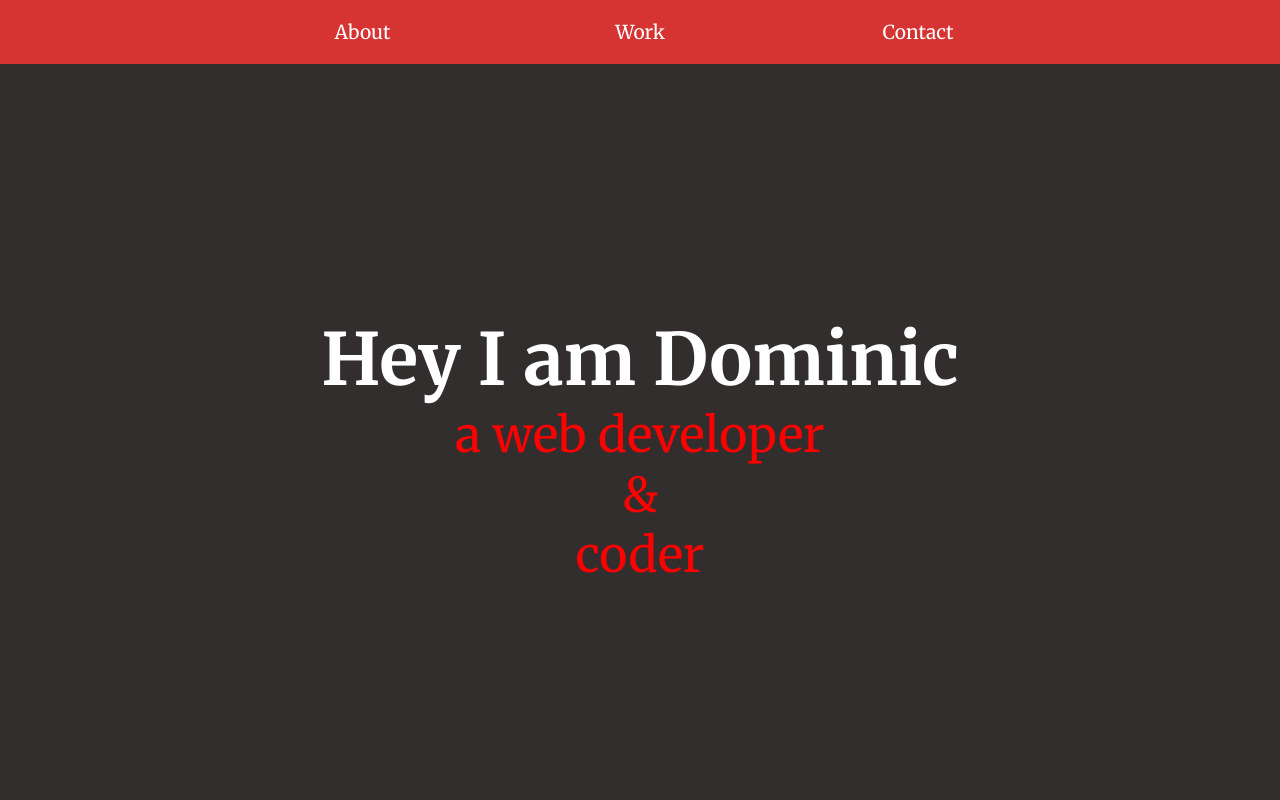
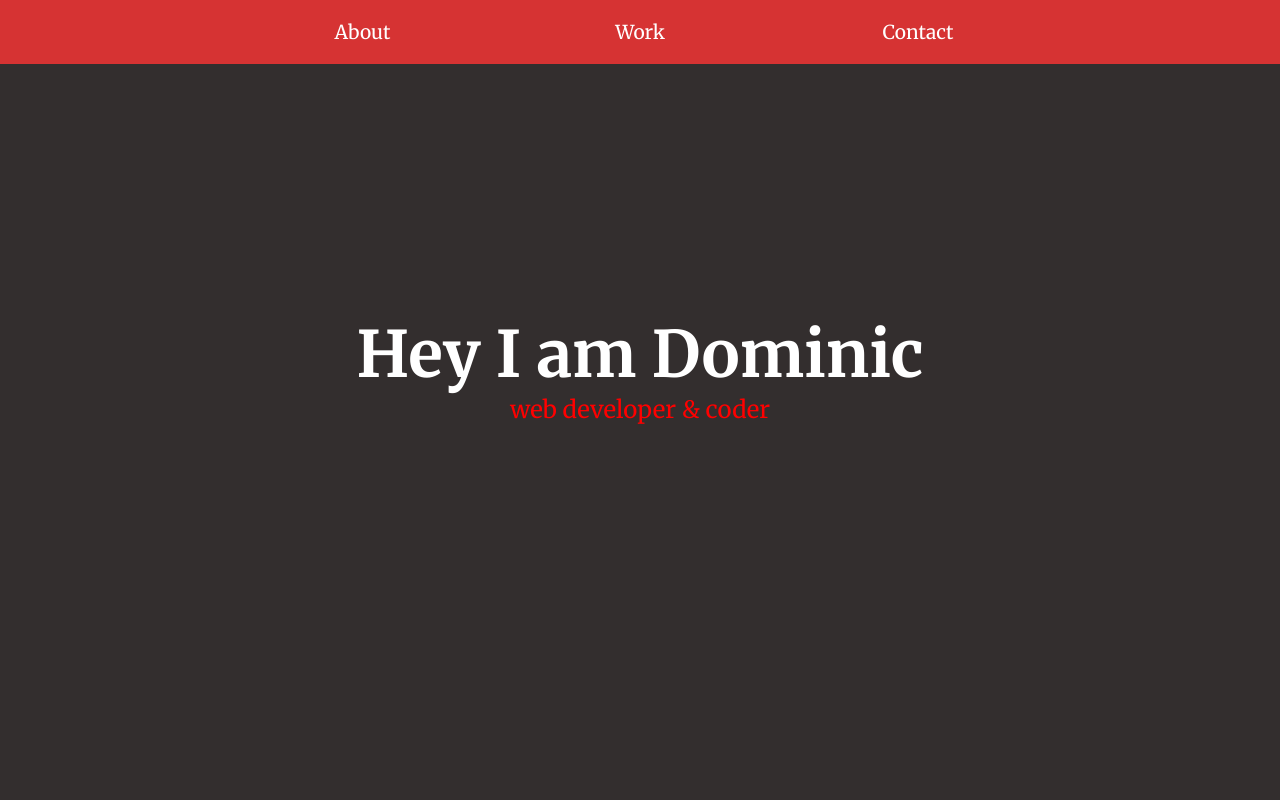
Before and after one commit to Sheydom/personalPortfolio, a plain HTML site: page index.html in a window 1280 px wide. Shown: the top 800 px of the page. Drawn offline with nearby package versions, Linux system fonts and the light colour scheme.

Commit message:
welcome to clamp()

```diff
--- a/index.html
+++ b/index.html
@@ -27,7 +27,7 @@
 <section id="mainsection">
     <div id="welcome">
         <h1 class="welcomeh1">Hey I am Dominic</h1>
-        <p>a web developer <br>&<br> coder</p>
+        <p>web developer & coder</p>
     </div>
 
 </section>
--- a/style.css
+++ b/style.css
@@ -74,10 +74,14 @@ ul li:hover{
     animation-timing-function: ease-in-out;
 }
 
+#welcome h1{
+    font-size: clamp(2rem, 6vw, 4rem);
+}
 
 
 #welcome p{
     color:red;
+    font-size: clamp(1rem, 3vw, 1.5rem);
 
 }
 
```
